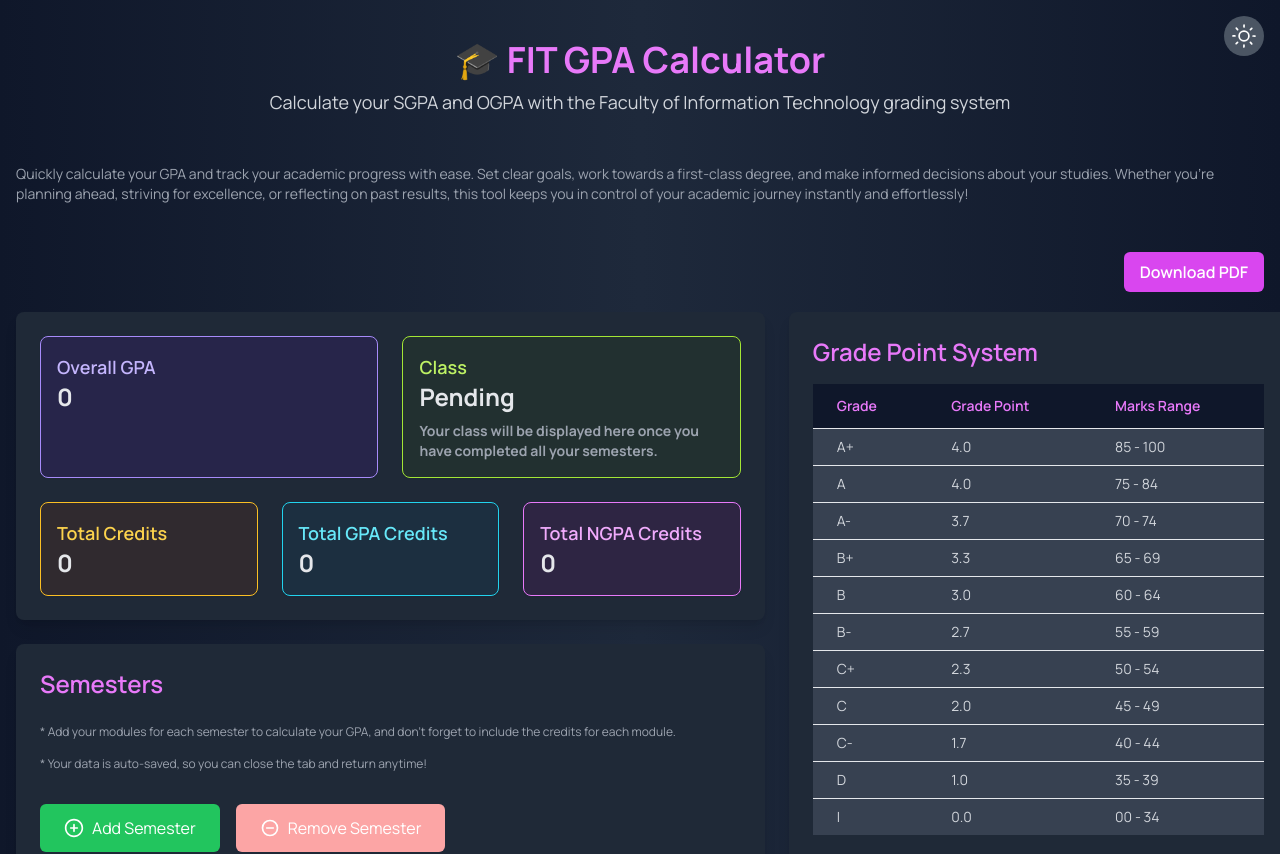
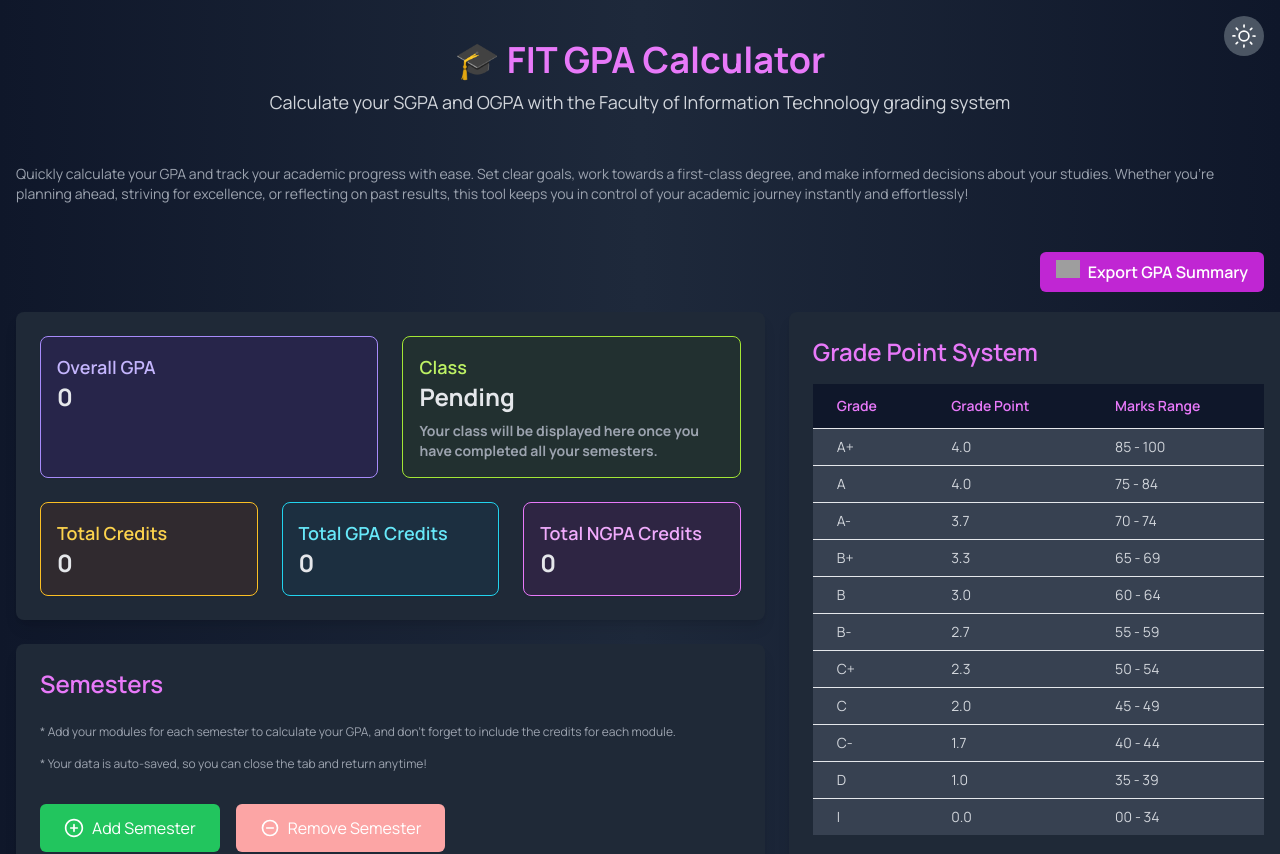
Before and after one commit to IshanHansaka/fit-gpa-calculator, a Next.js app: page / in a window 1280 px wide. Shown: the top 854 px of the page. Built offline with nearby package versions, Linux system fonts and the light colour scheme; grey boxes are pictures that could not be loaded.

Commit message:
feat: enahnced pdf download component

```diff
--- a/app/component/DownloadPDF.tsx
+++ b/app/component/DownloadPDF.tsx
@@ -2,11 +2,26 @@
 
 import React, { useState } from 'react';
 import { universityLogos } from '../constraint';
+import Image from 'next/image';
 
-const DownloadPDF = ({ totalCredits, result, summary, tableHtml }: { totalCredits: number, result: string, summary: string, tableHtml: string }) => {
+const DownloadPDF = ({
+  totalCredits,
+  result,
+  summary,
+  tableHtml,
+}: {
+  totalCredits: number;
+  result: string;
+  summary: string;
+  tableHtml: string;
+}) => {
   const [showPopup, setShowPopup] = useState(false);
   const [degree, setDegree] = useState('');
-	const [university, setUniversity] = useState<'University of Moratuwa' | 'University of Colombo' | 'University of Peradeniya'>('University of Moratuwa');
+  const [university, setUniversity] = useState<
+    'University of Moratuwa'
+    // | 'University of Colombo'
+    // | 'University of Peradeniya'
+  >('University of Moratuwa');
 
   const handleDownload = () => {
     setShowPopup(true);
@@ -24,7 +39,9 @@ const DownloadPDF = ({ totalCredits, result, summary, tableHtml }: { totalCredit
 			<div style='position:absolute;top:50%;left:50%;transform:translate(-50%,-50%);font-size:4rem;color:#a21caf22;pointer-events:none;z-index:0;font-weight:bold;white-space:nowrap;'>FIT GPA Calculator</div>
 			<div style='position:relative;z-index:1;'>
 				<div style='display:flex;align-items:center;gap:16px;margin-bottom:24px;'>
-					<img src='${universityLogos[university] || ''}' alt='logo' style='height:64px;'/>
+					<img src='${
+            universityLogos[university] || ''
+          }' alt='logo' style='height:64px;'/>
 					<div>
 						<div style='font-size:2rem;font-weight:bold;color:#a21caf;'>${degree}</div>
 						<div style='font-size:1.2rem;color:#333;'>${university}</div>
@@ -40,54 +57,79 @@ const DownloadPDF = ({ totalCredits, result, summary, tableHtml }: { totalCredit
 				<footer style='margin-top:32px;text-align:center;opacity:0.5;font-size:1rem;'>FIT GPA Calculator &copy; ${new Date().getFullYear()}</footer>
 			</div>
 		`;
-		html2pdf().set({ margin: 0, filename: 'gpa-summary.pdf', html2canvas: { scale: 2 } }).from(element).save();
+    html2pdf()
+      .set({
+        margin: 0,
+        filename: 'gpa-summary.pdf',
+        html2canvas: { scale: 2 },
+      })
+      .from(element)
+      .save();
   };
 
   return (
-			<>
+    <div className="w-full flex justify-end mb-5">
       <button
         onClick={handleDownload}
-					className="px-4 py-2 bg-fuchsia-600 dark:bg-fuchsia-500 hover:bg-fuchsia-700 dark:hover:bg-fuchsia-600 text-white rounded-md font-semibold"
+        className="px-4 py-2 bg-fuchsia-600 dark:bg-fuchsia-600 hover:bg-fuchsia-700 dark:hover:bg-fuchsia-700 text-white rounded-md font-semibold flex gap-2"
       >
-					Download PDF
+        <Image src="/download.svg" width={24} height={24} alt="download" />
+        Export GPA Summary
       </button>
       {showPopup && (
-					   <div className="fixed inset-0 bg-black bg-opacity-40 flex items-center justify-center z-50" style={{ backdropFilter: 'blur(6px)' }}>
+        <div
+          className="fixed inset-0 bg-black bg-opacity-50 flex items-center justify-center z-50"
+          style={{ backdropFilter: 'blur(6px)' }}
+        >
           <div className="bg-purple-50 dark:bg-slate-900 p-8 rounded-lg shadow-lg w-full max-w-md">
-							<h2 className="text-xl font-bold mb-4 text-fuchsia-600 dark:text-fuchsia-500 text-center">Download PDF</h2>
+            <h2 className="text-xl font-bold mb-4 text-fuchsia-600 dark:text-fuchsia-500 text-center">
+              Export GPA Summary
+            </h2>
             <div className="mb-4">
-								<label className="block mb-1 font-semibold text-gray-900 dark:text-white">Degree</label>
+              <label className="block mb-1 font-semibold text-gray-900 dark:text-white">
+                Degree
+              </label>
               <input
                 type="text"
                 value={degree}
-									onChange={e => setDegree(e.target.value)}
+                onChange={(e) => setDegree(e.target.value)}
                 className="w-full px-3 py-2 border rounded-md focus:outline-none focus:ring focus:border-fuchsia-500"
                 placeholder="e.g. BSc in IT"
               />
             </div>
             <div className="mb-4">
-								<label className="block mb-1 font-semibold text-gray-900 dark:text-white">University</label>
+              <label className="block mb-1 font-semibold text-gray-900 dark:text-white">
+                University
+              </label>
               <select
                 value={university}
-									onChange={e => setUniversity(e.target.value as 'University of Moratuwa' | 'University of Colombo' | 'University of Peradeniya')}
+                onChange={(e) =>
+                  setUniversity(
+                    e.target.value as 'University of Moratuwa'
+                    //   | 'University of Colombo'
+                    //   | 'University of Peradeniya'
+                  )
+                }
                 className="w-full px-3 py-2 border rounded-md focus:outline-none focus:ring focus:border-fuchsia-500"
               >
-									{Object.keys(universityLogos).map(u => (
-										<option key={u} value={u}>{u}</option>
+                {Object.keys(universityLogos).map((u) => (
+                  <option key={u} value={u}>
+                    {u}
+                  </option>
                 ))}
               </select>
             </div>
             <div className="flex gap-4 mt-6 items-center justify-center">
               <button
                 onClick={handleConfirm}
-									className="px-4 py-2 bg-fuchsia-600 dark:bg-fuchsia-500 text-white rounded-md hover:bg-fuchsia-700 dark:hover:bg-fuchsia-600 font-semibold"
+                className="px-4 py-2 bg-fuchsia-600 cursor-pointer text-white rounded-md hover:bg-fuchsia-700 font-semibold"
                 disabled={!degree}
               >
                 Confirm & Download
               </button>
               <button
                 onClick={() => setShowPopup(false)}
-									className="px-4 py-2 bg-gray-300 text-gray-800 rounded-md hover:bg-gray-400 font-semibold"
+                className="px-4 py-2 bg-gray-100 text-gray-700 rounded-md hover:bg-gray-300 font-semibold"
               >
                 Cancel
               </button>
@@ -95,7 +137,7 @@ const DownloadPDF = ({ totalCredits, result, summary, tableHtml }: { totalCredit
           </div>
         </div>
       )}
-			</>
+    </div>
   );
 };
 
```
Lines whose indentation alone changed are shown as unchanged.
